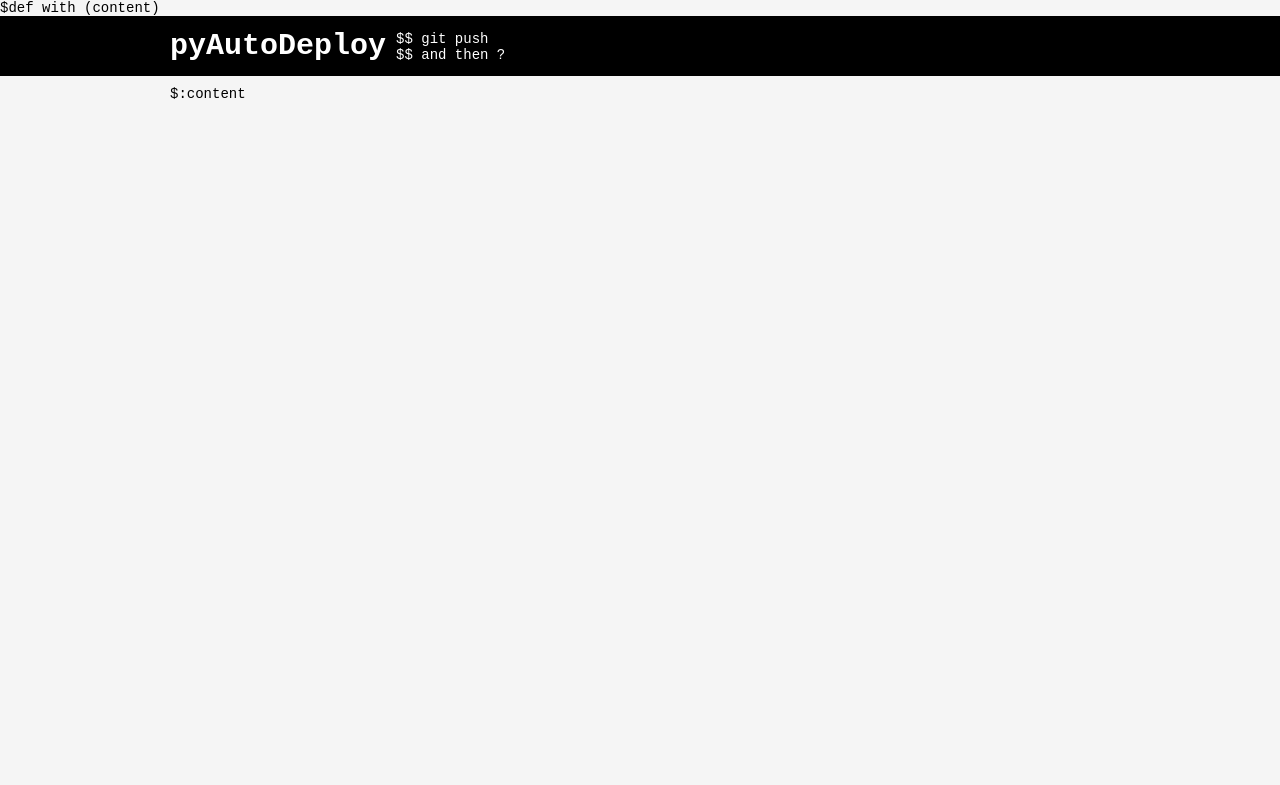
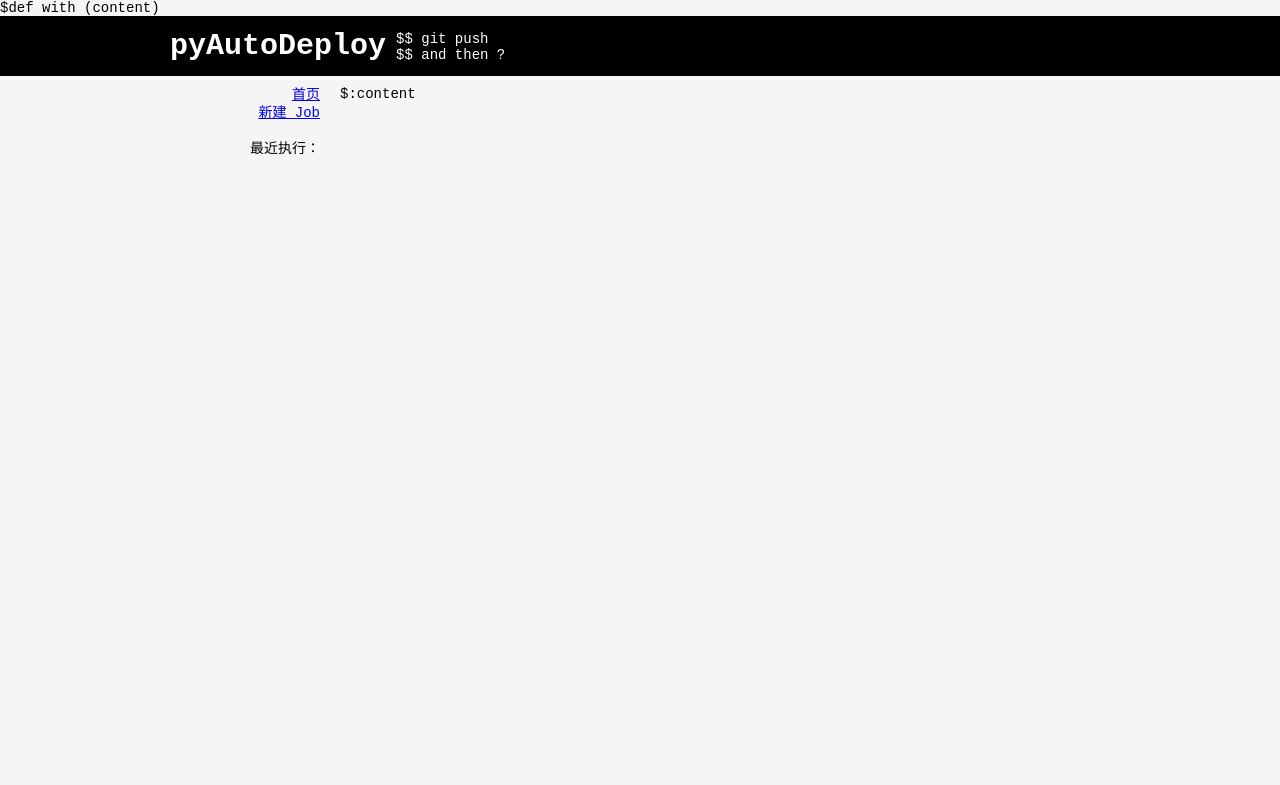
Before and after one commit to tonghs/pyAutoDeploy, a Python web app: template templates/base.html in a window 1280 px wide. Shown: the top 785 px of the page. Run offline with Jinja, Linux system fonts and the light colour scheme; the template is opened without the code that fills it, so the values that code supplies are empty.

Commit message:
增加左侧 -> 最近执行

```diff
--- a/configs/db.py
+++ b/configs/db.py
@@ -24,7 +24,9 @@ UPDATE_JOB = 'update tb_job set state = "%s", exe_time = "%s" where id = %d;'
 DELETE_JOB = 'delete from tb_job where id = %d;'
 
 # 日志相关
-SELECT_LOG = 'select id, exe_time, state from tb_log where job_id = %d order by exe_time desc limit 100;'
+SELECT_LOG = 'select id, exe_time, state from tb_log where job_id = %d order by id desc limit 100;'
+SELECT_TOP10_LOG = 'select tb_job.name, tb_log.exe_time, tb_log.id from tb_log left join tb_job on tb_job.id =' \
+                   ' tb_log.job_id order by tb_log.id desc limit 10;'
 SELECT_LOG_CONTENT_BY_ID = 'select content from tb_log where id = %d;'
 
 INSERT_TO_LOG = 'insert into tb_log (job_id, exe_time, state, content) values (%d, "%s", %d, "%s");'
--- a/static/css/main.css
+++ b/static/css/main.css
@@ -92,10 +92,12 @@ input[type=text]{
 
 .left{
     float: left;
-    width: 150px;
+    line-height: 18px;
+    text-align: right;
+    min-width: 150px;
 }
 
 .right{
     float: left;
-    margin-left: 10px;
+    margin-left: 20px;
 }
--- a/static/js/main.js
+++ b/static/js/main.js
@@ -10,7 +10,23 @@ $(document).ready(function(){
 //    });
     resize();
     $(window).resize(resize);
+    get_cur_log();
 });
+
+function get_cur_log(){
+    $.get('/get_cur_log', function(data){
+        if (data != null && data != ''){
+            var arr = new Array();
+            arr = $.parseJSON(data);
+            var str = '';
+            for (var i = 0;i < arr.length; i++){
+                str += '<a href="/detail/' + arr[i].log_id + '" title="' + arr[i].exe_time + '">' + arr[i].name + '</a></br>';
+            }
+
+            $('#current').html(str);
+        }
+    }).error();
+}
 
 function resize(){
     $('.main').css('min-height', $(window).height() - 100)
@@ -34,9 +50,7 @@ function execute(id, obj){
             obj.parent().parent().children('.state').html(data.msg);
             obj.parent().parent().children('.exe_time').html(data.exe_time);
             obj.parent().parent().children('.state').attr('class', 'state state' + data.state);
-
+            get_cur_log();
         }
-    }).error(function(){
-
-        });
+    }).error();
 }
--- a/templates/base.html
+++ b/templates/base.html
@@ -20,8 +20,22 @@ $def with (content)
 </div>
 <div class="wrapper">
     <div class="main">
-        $:content
+        <!--<form method="post" action="/push">-->
+            <!--<input id="btn" type="button" value="OK">-->
+        <!--</form>-->
+        <div class="left">
+            <a href='/'>首页</a><br>
+            <a href='/add'>新建 Job</a><br><br>
+            最近执行：
+            <div id="current">
+
+            </div>
+        </div>
+        <div class="right">
+            $:content
+        </div>
     </div>
+    <div class="clear"></div>
 </div>
 <div class="footer">
     <a href="https://github.com/tonghuashuai/pyAutoDeploy">基于 Python web.py</a>
```
Also changed, not shown: main.py (+16 -1 lines), templates/index.html (+1 -23 lines).
